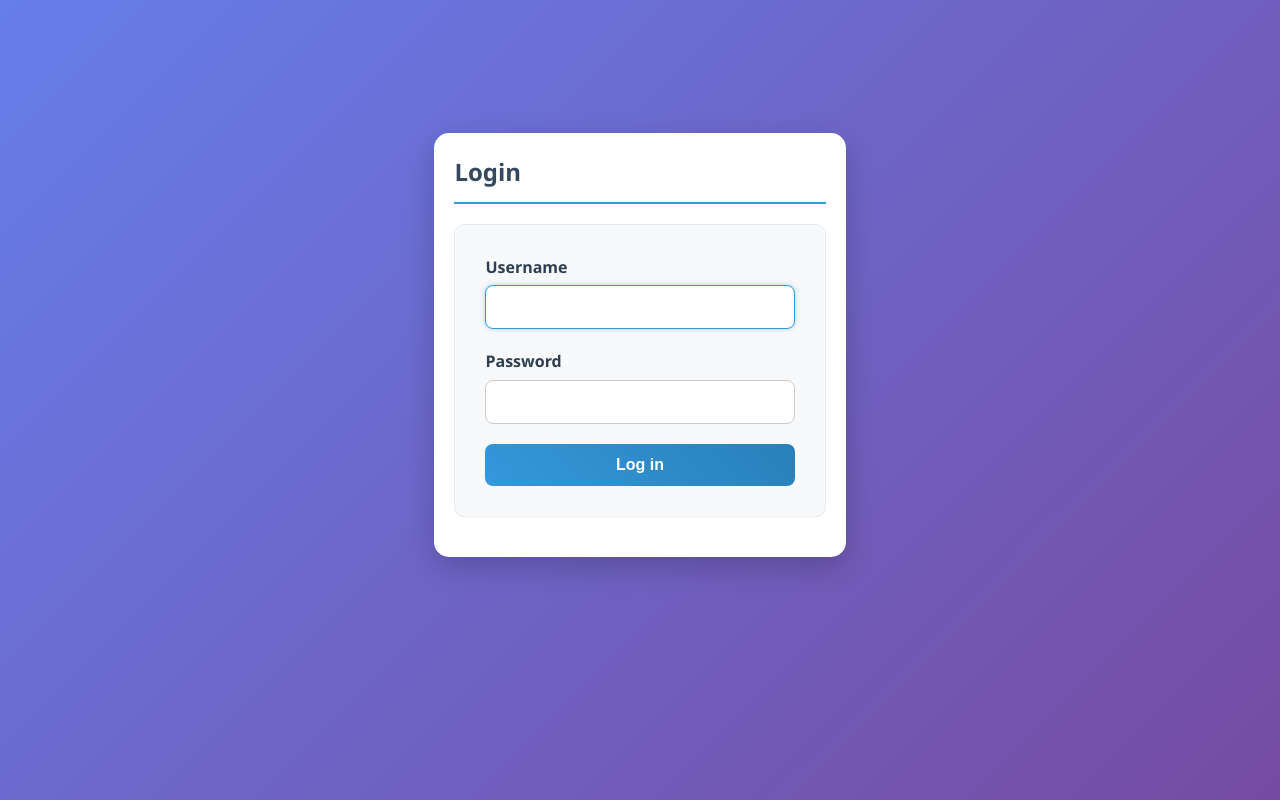
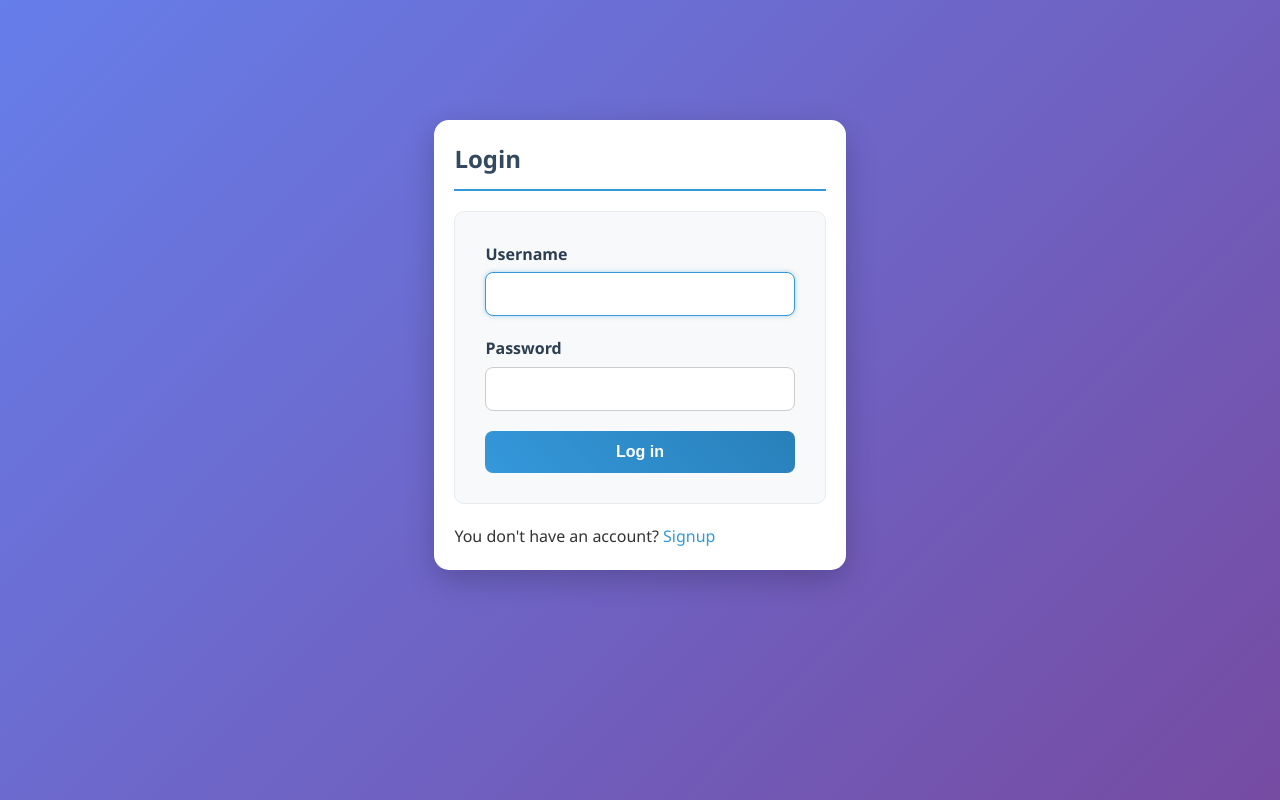
Before and after one commit to habiba-102/poll-app, a Django app: page /accounts/login/ in a window 1280 px wide. Run offline with Django 5.2, Linux system fonts and the light colour scheme.

Commit message:
added screenshots and modified login page

```diff
--- a/mysite/mysite/templates/registration/login.html
+++ b/mysite/mysite/templates/registration/login.html
@@ -19,5 +19,6 @@
 
             <button type="submit">Log in</button>
         </form>
+        <p>You don't have an account?<a href = "{% url 'signup'%}"> Signup</a></p>
     </div>
 </div>
```
Also changed, not shown: 5 other files.
